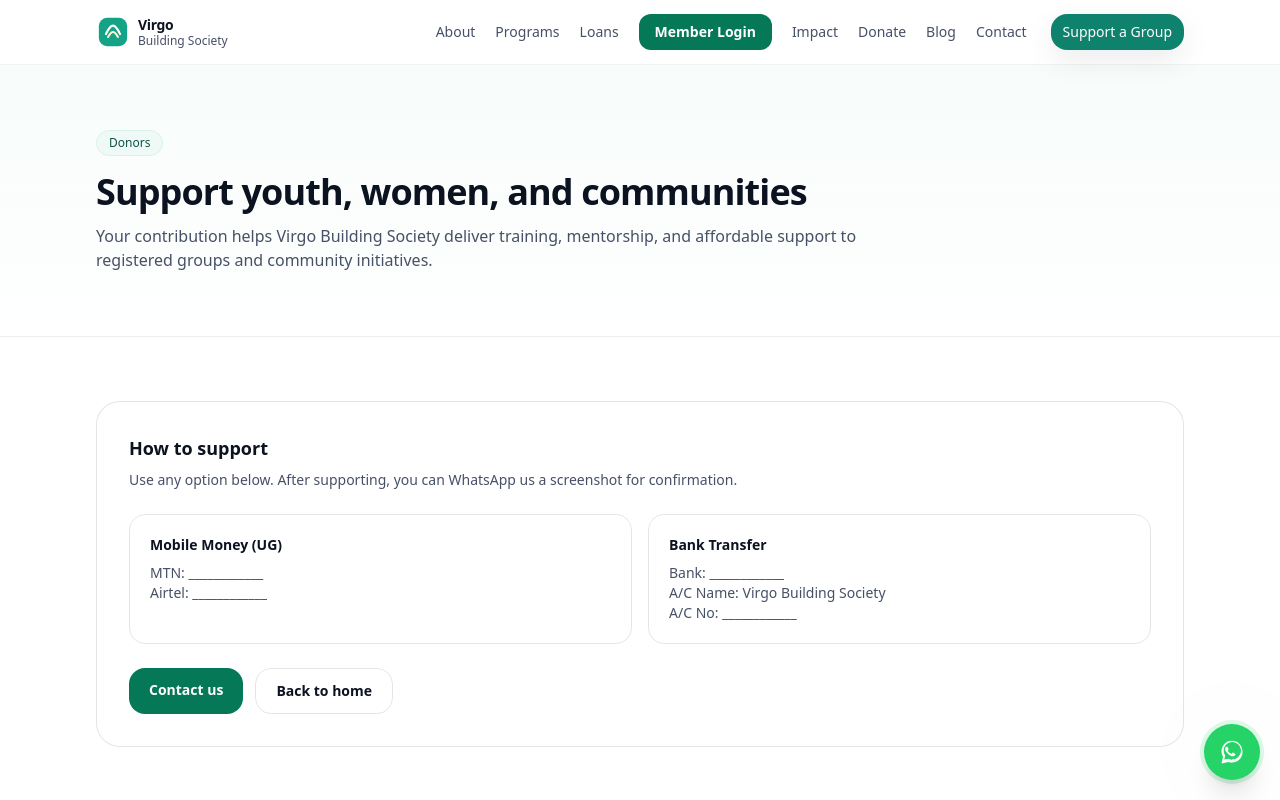
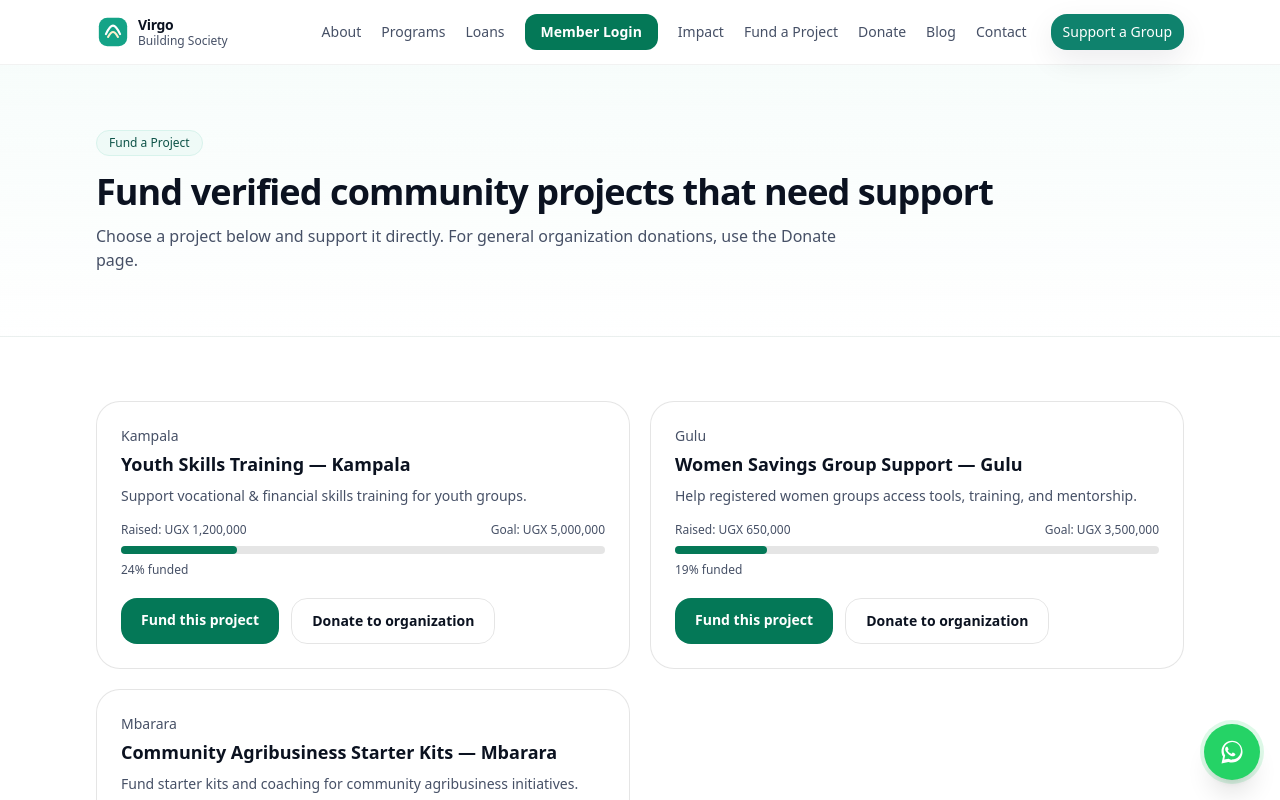
Before and after one commit to mugagamuto/virgo-society-ug, a Next.js app: page /donors in a window 1280 px wide. Shown: the top 800 px of the page. Built offline with nearby package versions, Linux system fonts and the light colour scheme.

Commit message:
Add Fund a Project (/donors) + keep Donate (/donate)

```diff
--- a/app/donors/[id]/page.tsx
+++ b/app/donors/[id]/page.tsx
@@ -1,154 +1,52 @@
-"use client";
+import Link from "next/link";
+import { Container } from "@/components/site/container";
+import { PageHero } from "@/components/site/page-hero";
 
-import Link from "next/link";
-import { useEffect, useState } from "react";
-import { supabase } from "@/lib/supabase-browser";
-
-type Project = {
-  id: string;
-  title: string;
-  problem_summary: string;
-  budget_ugx: number;
-  status: string;
-};
-
-function fmt(n: number) {
-  try { return new Intl.NumberFormat("en-UG").format(n); } catch { return String(n); }
-}
-
-export default function DonorProjectPage({ params }: { params: { id: string } }) {
+export default function DonorProjectDetail({ params }: { params: { id: string } }) {
   const id = params.id;
 
-  const [p, setP] = useState<Project | null>(null);
-  const [loading, setLoading] = useState(true);
-  const [msg, setMsg] = useState<string | null>(null);
+  return (
+    <>
+      <PageHero
+        eyebrow="Fund a Project"
+        title="Project funding details"
+        subtitle="This page is ready. Next step is to connect projects to your Supabase data so each approved application can appear here."
+      />
 
-  const [name, setName] = useState("");
-  const [email, setEmail] = useState("");
-  const [phone, setPhone] = useState("");
-  const [amount, setAmount] = useState("");
-  const [note, setNote] = useState("");
-  const [sending, setSending] = useState(false);
+      <Container className="py-12 md:py-16">
+        <div className="rounded-3xl border border-black/10 bg-white p-6 md:p-8">
+          <div className="text-sm text-mutedInk">Project ID</div>
+          <div className="mt-1 text-lg font-semibold">{id}</div>
 
-  async function load() {
-    setLoading(true);
-    setMsg(null);
+          <div className="mt-4 text-sm text-mutedInk">
+            For now, donors can contact you to fund this project (MOMO/Bank). Later we can add payment links and receipts.
+          </div>
 
-    const { data, error } = await supabase
-      .from("funding_projects")
-      .select("id,title,problem_summary,budget_ugx,status")
-      .eq("id", id)
-      .single();
-
-    if (error) { setMsg(error.message); setLoading(false); return; }
-    setP(data as any);
-    setLoading(false);
-  }
-
-  useEffect(() => { load(); }, []);
-
-  async function pledge(e: React.FormEvent) {
-    e.preventDefault();
-    setMsg(null);
-
-    if (!p) return;
-    if (!name.trim()) return setMsg("Enter your name.");
-    if (!email.trim() || !email.includes("@")) return setMsg("Enter a valid email.");
-
-    setSending(true);
-
-    const amt = amount.trim() ? Number(amount) : null;
-
-    const { error: insErr } = await supabase.from("funding_pledges").insert({
-      project_id: p.id,
-      donor_name: name.trim(),
-      donor_email: email.trim().toLowerCase(),
-      donor_phone: phone.trim() || null,
-      amount_ugx: Number.isFinite(amt as any) ? amt : null,
-      message: note.trim() || null,
-      status: "new",
-    });
-
-    if (insErr) {
-      setSending(false);
-      return setMsg(insErr.message);
-    }
-
-    // mark project as pledged (so admin can prioritize)
-    if (p.status === "open") {
-      await supabase.from("funding_projects").update({ status: "pledged", pledged_at: new Date().toISOString() }).eq("id", p.id);
-    }
-
-    setSending(false);
-    setMsg("✅ Thank you! We’ve received your interest. Our team will contact you to arrange funding.");
-    setName(""); setEmail(""); setPhone(""); setAmount(""); setNote("");
-    load();
-  }
-
-  return (
-    <main className="min-h-screen bg-white">
-      <div className="mx-auto max-w-3xl px-4 py-10">
-        <Link href="/donors" className="text-sm text-neutral-600 hover:underline">← Back to projects</Link>
-
-        {loading ? (
-          <div className="mt-6 rounded-2xl border p-6 text-sm text-neutral-600">Loading…</div>
-        ) : !p ? (
-          <div className="mt-6 rounded-2xl border p-6 text-sm text-neutral-600">Project not found.</div>
-        ) : (
-          <>
-            <div className="mt-6 rounded-3xl border p-6 shadow-sm">
-              <div className="flex items-center justify-between gap-3">
-                <h1 className="text-2xl font-semibold tracking-tight">{p.title}</h1>
-                <span className="rounded-full border px-3 py-1 text-xs font-semibold">{p.status.toUpperCase()}</span>
-              </div>
-              <p className="mt-3 text-sm text-neutral-700 whitespace-pre-line">{p.problem_summary}</p>
-              <div className="mt-4 text-sm font-semibold">Budget: UGX {fmt(p.budget_ugx)}</div>
+          <div className="mt-6 grid gap-4 md:grid-cols-2">
+            <div className="rounded-2xl border border-black/10 p-5">
+              <div className="text-sm font-semibold">Mobile Money (UG)</div>
+              <div className="mt-2 text-sm text-mutedInk">MTN: ____________</div>
+              <div className="text-sm text-mutedInk">Airtel: ____________</div>
             </div>
 
-            <div className="mt-6 rounded-3xl border p-6 shadow-sm">
-              <h2 className="text-lg font-semibold">Fund this project</h2>
-              <p className="mt-1 text-sm text-neutral-600">
-                Fill this form and our admin will contact you to arrange funding (no payments are taken on the website).
-              </p>
+            <div className="rounded-2xl border border-black/10 p-5">
+              <div className="text-sm font-semibold">Bank Transfer</div>
+              <div className="mt-2 text-sm text-mutedInk">Bank: ____________</div>
+              <div className="text-sm text-mutedInk">A/C Name: Virgo Building Society</div>
+              <div className="text-sm text-mutedInk">A/C No: ____________</div>
+            </div>
+          </div>
 
-              <form onSubmit={pledge} className="mt-4 space-y-3">
-                <div className="grid grid-cols-1 gap-3 md:grid-cols-2">
-                  <div>
-                    <label className="text-sm font-medium">Your name</label>
-                    <input className="mt-2 w-full rounded-xl border px-4 py-3" value={name} onChange={(e) => setName(e.target.value)} />
-                  </div>
-                  <div>
-                    <label className="text-sm font-medium">Email</label>
-                    <input className="mt-2 w-full rounded-xl border px-4 py-3" value={email} onChange={(e) => setEmail(e.target.value)} inputMode="email" />
-                  </div>
-                </div>
-
-                <div className="grid grid-cols-1 gap-3 md:grid-cols-2">
-                  <div>
-                    <label className="text-sm font-medium">Phone (optional)</label>
-                    <input className="mt-2 w-full rounded-xl border px-4 py-3" value={phone} onChange={(e) => setPhone(e.target.value)} inputMode="tel" />
-                  </div>
-                  <div>
-                    <label className="text-sm font-medium">Amount (UGX, optional)</label>
-                    <input className="mt-2 w-full rounded-xl border px-4 py-3" value={amount} onChange={(e) => setAmount(e.target.value)} inputMode="numeric" />
-                  </div>
-                </div>
-
-                <div>
-                  <label className="text-sm font-medium">Message (optional)</label>
-                  <textarea className="mt-2 w-full rounded-xl border px-4 py-3" rows={4} value={note} onChange={(e) => setNote(e.target.value)} />
-                </div>
-
-                <button disabled={sending} className="w-full rounded-xl bg-emerald-700 px-4 py-3 text-sm font-semibold text-white hover:bg-emerald-800 disabled:opacity-60">
-                  {sending ? "Submitting…" : "Submit interest"}
-                </button>
-
-                {msg ? <p className="rounded-xl border bg-neutral-50 px-4 py-3 text-sm">{msg}</p> : null}
-              </form>
-            </div>
-          </>
-        )}
-      </div>
-    </main>
+          <div className="mt-6 flex flex-wrap gap-3">
+            <Link href="/donors" className="rounded-2xl border border-black/10 px-5 py-3 text-sm font-semibold hover:bg-black/[0.03]">
+              ← Back to projects
+            </Link>
+            <Link href="/donate" className="rounded-2xl bg-emerald-700 px-5 py-3 text-sm font-semibold text-white hover:bg-emerald-800">
+              Donate to organization
+            </Link>
+          </div>
+        </div>
+      </Container>
+    </>
   );
 }
--- a/app/donors/page.tsx
+++ b/app/donors/page.tsx
@@ -1,50 +1,102 @@
 import Link from "next/link";
 import { Container } from "@/components/site/container";
 import { PageHero } from "@/components/site/page-hero";
+
+const projects = [
+  {
+    id: "youth-skills-kampala",
+    title: "Youth Skills Training — Kampala",
+    location: "Kampala",
+    goalUGX: 5000000,
+    raisedUGX: 1200000,
+    summary: "Support vocational & financial skills training for youth groups.",
+  },
+  {
+    id: "women-savings-gulu",
+    title: "Women Savings Group Support — Gulu",
+    location: "Gulu",
+    goalUGX: 3500000,
+    raisedUGX: 650000,
+    summary: "Help registered women groups access tools, training, and mentorship.",
+  },
+  {
+    id: "community-agri-mbarara",
+    title: "Community Agribusiness Starter Kits — Mbarara",
+    location: "Mbarara",
+    goalUGX: 7000000,
+    raisedUGX: 2100000,
+    summary: "Fund starter kits and coaching for community agribusiness initiatives.",
+  },
+];
+
+function fmtUGX(n: number) {
+  return n.toLocaleString("en-UG");
+}
 
 export default function DonorsPage() {
   return (
     <>
       <PageHero
-        eyebrow="Donors"
-        title="Support youth, women, and communities"
-        subtitle="Your contribution helps Virgo Building Society deliver training, mentorship, and affordable support to registered groups and community initiatives."
+        eyebrow="Fund a Project"
+        title="Fund verified community projects that need support"
+        subtitle="Choose a project below and support it directly. For general organization donations, use the Donate page."
       />
 
       <Container className="py-12 md:py-16">
-        <div className="rounded-3xl border border-black/10 bg-white p-6 md:p-8">
-          <h2 className="text-lg font-semibold">How to support</h2>
-          <p className="mt-2 text-sm text-mutedInk">
-            Use any option below. After supporting, you can WhatsApp us a screenshot for confirmation.
-          </p>
-
-          <div className="mt-6 grid gap-4 md:grid-cols-2">
-            <div className="rounded-2xl border border-black/10 p-5">
-              <div className="text-sm font-semibold">Mobile Money (UG)</div>
-              <div className="mt-2 text-sm text-mutedInk">MTN: ____________</div>
-              <div className="text-sm text-mutedInk">Airtel: ____________</div>
-            </div>
-
-            <div className="rounded-2xl border border-black/10 p-5">
-              <div className="text-sm font-semibold">Bank Transfer</div>
-              <div className="mt-2 text-sm text-mutedInk">Bank: ____________</div>
-              <div className="text-sm text-mutedInk">A/C Name: Virgo Building Society</div>
-              <div className="text-sm text-mutedInk">A/C No: ____________</div>
+        <div className="grid gap-5 md:grid-cols-2">
+          {projects.map((p) => {
+            const pct = Math.min(100, Math.round((p.raisedUGX / p.goalUGX) * 100));
+            return (
+              <div key={p.id} className="rounded-3xl border border-black/10 bg-white p-6">
+                <div className="flex items-start justify-between gap-3">
+                  <div>
+                    <div className="text-sm text-mutedInk">{p.location}</div>
+                    <h3 className="mt-1 text-lg font-semibold">{p.title}</h3>
+                    <p className="mt-2 text-sm text-mutedInk">{p.summary}</p>
                   </div>
                 </div>
 
-          <div className="mt-6 flex flex-wrap gap-3">
+                <div className="mt-4">
+                  <div className="flex items-center justify-between text-xs text-mutedInk">
+                    <span>Raised: UGX {fmtUGX(p.raisedUGX)}</span>
+                    <span>Goal: UGX {fmtUGX(p.goalUGX)}</span>
+                  </div>
+                  <div className="mt-2 h-2 w-full rounded-full bg-black/10">
+                    <div className="h-2 rounded-full bg-emerald-700" style={{ width: `${pct}%` }} />
+                  </div>
+                  <div className="mt-2 text-xs text-mutedInk">{pct}% funded</div>
+                </div>
+
+                <div className="mt-5 flex flex-wrap gap-3">
                   <Link
-              href="/contact"
+                    href={`/donors/${p.id}`}
                     className="rounded-2xl bg-emerald-700 px-5 py-3 text-sm font-semibold text-white hover:bg-emerald-800"
                   >
-              Contact us
+                    Fund this project
                   </Link>
                   <Link
-              href="/"
+                    href="/donate"
                     className="rounded-2xl border border-black/10 px-5 py-3 text-sm font-semibold hover:bg-black/[0.03]"
                   >
-              Back to home
+                    Donate to organization
+                  </Link>
+                </div>
+              </div>
+            );
+          })}
+        </div>
+
+        <div className="mt-8 rounded-3xl border border-black/10 bg-white p-6">
+          <h2 className="text-lg font-semibold">Want your project listed?</h2>
+          <p className="mt-2 text-sm text-mutedInk">
+            Member groups can apply for support from the Member Dashboard. Approved projects can be added here for funding.
+          </p>
+          <div className="mt-4 flex flex-wrap gap-3">
+            <Link href="/members/login?tab=signup" className="rounded-2xl bg-black px-5 py-3 text-sm font-semibold text-white hover:bg-black/90">
+              Member signup
+            </Link>
+            <Link href="/members/login" className="rounded-2xl border border-black/10 px-5 py-3 text-sm font-semibold hover:bg-black/[0.03]">
+              Member login
             </Link>
           </div>
         </div>
--- a/components/site/nav.tsx
+++ b/components/site/nav.tsx
@@ -7,7 +7,8 @@ export const navItems = [
   { href: "/loans", label: "Loans" },
   { href: "/members/login", label: "Member Login" },
   { href: "/impact", label: "Impact" },
-  { href: "/donors", label: "Donate" },
+  { href: "/donors", label: "Fund a Project" },
+  { href: "/donate", label: "Donate" },
   { href: "/blog", label: "Blog" },
   { href: "/contact", label: "Contact" },
 ] as const;
```
Lines whose indentation alone changed are shown as unchanged.
